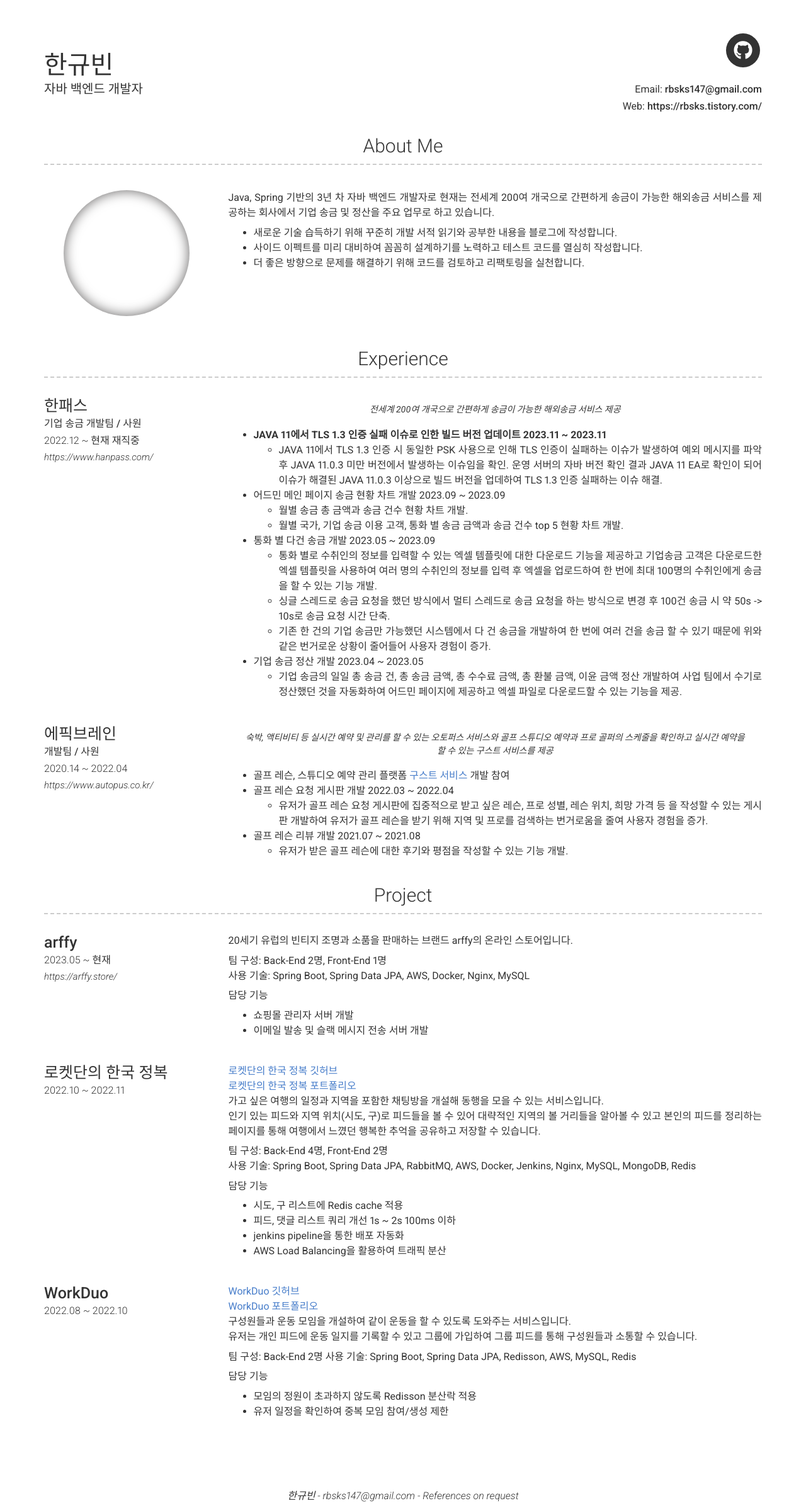
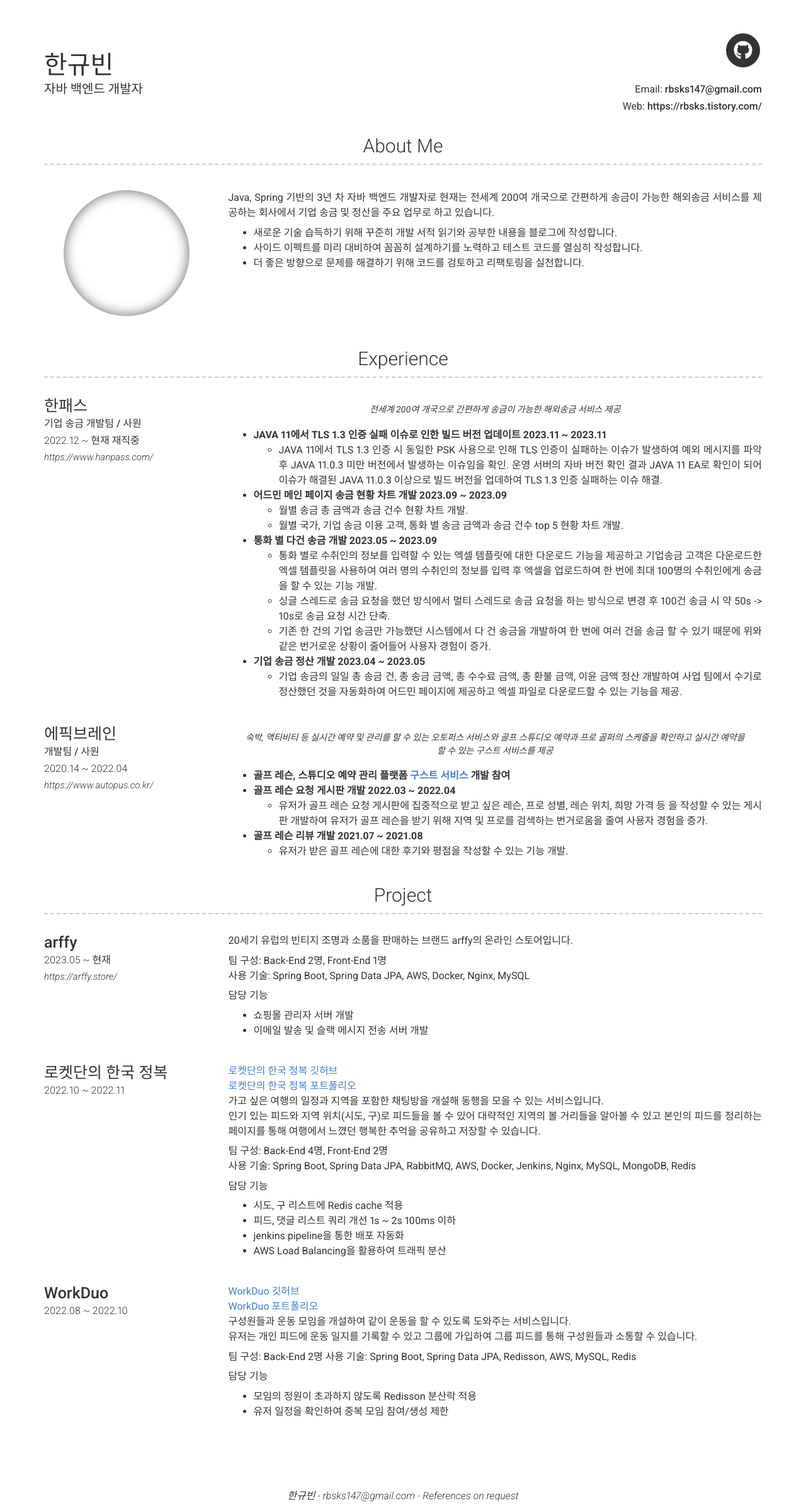
Before and after one commit to rbsks/rbsks.github.io, a Jekyll site: the page built from index.md, in a window 1280 px wide. Shown: the whole page at 63% size. Built offline with Jekyll 4.4.1, drawn with Linux system fonts in a browser that asks for light colours; nearby versions of some CDN libraries.

```diff
--- a/_config.yml
+++ b/_config.yml
@@ -71,14 +71,14 @@ content:
           - __JAVA 11에서 TLS 1.3 인증 실패 이슈로 인한 빌드 버전 업데이트 2023.11 ~ 2023.11__
             - JAVA 11에서 TLS 1.3 인증 시 동일한 PSK 사용으로 인해 TLS 인증이 실패하는 이슈가 발생하여 예외 메시지를 파악 후 JAVA 11.0.3 미만 버전에서 발생하는 이슈임을 확인.
             운영 서버의 자바 버전 확인 결과 JAVA 11 EA로 확인이 되어 이슈가 해결된 JAVA 11.0.3 이상으로 빌드 버전을 업데하여 TLS 1.3 인증 실패하는 이슈 해결.
-          - 어드민 메인 페이지 송금 현황 차트 개발 2023.09 ~ 2023.09
+          - __어드민 메인 페이지 송금 현황 차트 개발 2023.09 ~ 2023.09__
             - 월별 송금 총 금액과 송금 건수 현황 차트 개발.
             - 월별 국가, 기업 송금 이용 고객, 통화 별 송금 금액과 송금 건수 top 5 현황 차트 개발.
-          - 통화 별 다건 송금 개발 2023.05 ~ 2023.09
+          - __통화 별 다건 송금 개발 2023.05 ~ 2023.09__
             - 통화 별로 수취인의 정보를 입력할 수 있는 엑셀 템플릿에 대한 다운로드 기능을 제공하고 기업송금 고객은 다운로드한 엑셀 템플릿을 사용하여 여러 명의 수취인의 정보를 입력 후 엑셀을 업로드하여 한 번에 최대 100명의 수취인에게 송금을 할 수 있는 기능 개발.
             - 싱글 스레드로 송금 요청을 했던 방식에서 멀티 스레드로 송금 요청을 하는 방식으로 변경 후 100건 송금 시 약 50s -> 10s로 송금 요청 시간 단축.
             - 기존 한 건의 기업 송금만 가능했던 시스템에서 다 건 송금을 개발하여 한 번에 여러 건을 송금 할 수 있기 때문에 위와 같은 번거로운 상황이 줄어들어 사용자 경험이 증가.
-          - 기업 송금 정산 개발 2023.04 ~ 2023.05
+          - __기업 송금 정산 개발 2023.04 ~ 2023.05__
             - 기업 송금의 일일 총 송금 건, 총 송금 금액, 총 수수료 금액, 총 환불 금액, 이윤 금액 정산 개발하여 사업 팀에서 수기로 정산했던 것을 자동화하여 어드민 페이지에 제공하고 엑셀 파일로 다운로드할 수 있는 기능을 제공.
 
       - title: 에픽브레인
@@ -88,10 +88,10 @@ content:
         quote: >
           숙박, 액티비티 등 실시간 예약 및 관리를 할 수 있는 오토퍼스 서비스와 골프 스튜디오 예약과 프로 골퍼의 스케줄을 확인하고 실시간 예약을 할 수 있는 구스트 서비스를 제공
         description: | # this will include new lines to allow paragraphs
-          - 골프 레슨, 스튜디오 예약 관리 플랫폼 [구스트 서비스](https://goost.co/) 개발 참여
-          - 골프 레슨 요청 게시판 개발 2022.03 ~ 2022.04
+          - __골프 레슨, 스튜디오 예약 관리 플랫폼 [구스트 서비스](https://goost.co/) 개발 참여__
+          - __골프 레슨 요청 게시판 개발 2022.03 ~ 2022.04__
             - 유저가 골프 레슨 요청 게시판에 집중적으로 받고 싶은 레슨, 프로 성별, 레슨 위치, 희망 가격 등 을 작성할 수 있는 게시판 개발하여 유저가 골프 레슨을 받기 위해 지역 및 프로를 검색하는 번거로움을 줄여 사용자 경험을 증가.
-          - 골프 레슨 리뷰 개발 2021.07 ~ 2021.08
+          - __골프 레슨 리뷰 개발 2021.07 ~ 2021.08__
             - 유저가 받은 골프 레슨에 대한 후기와 평점을 작성할 수 있는 기능 개발.
 
   - title: Project
```
